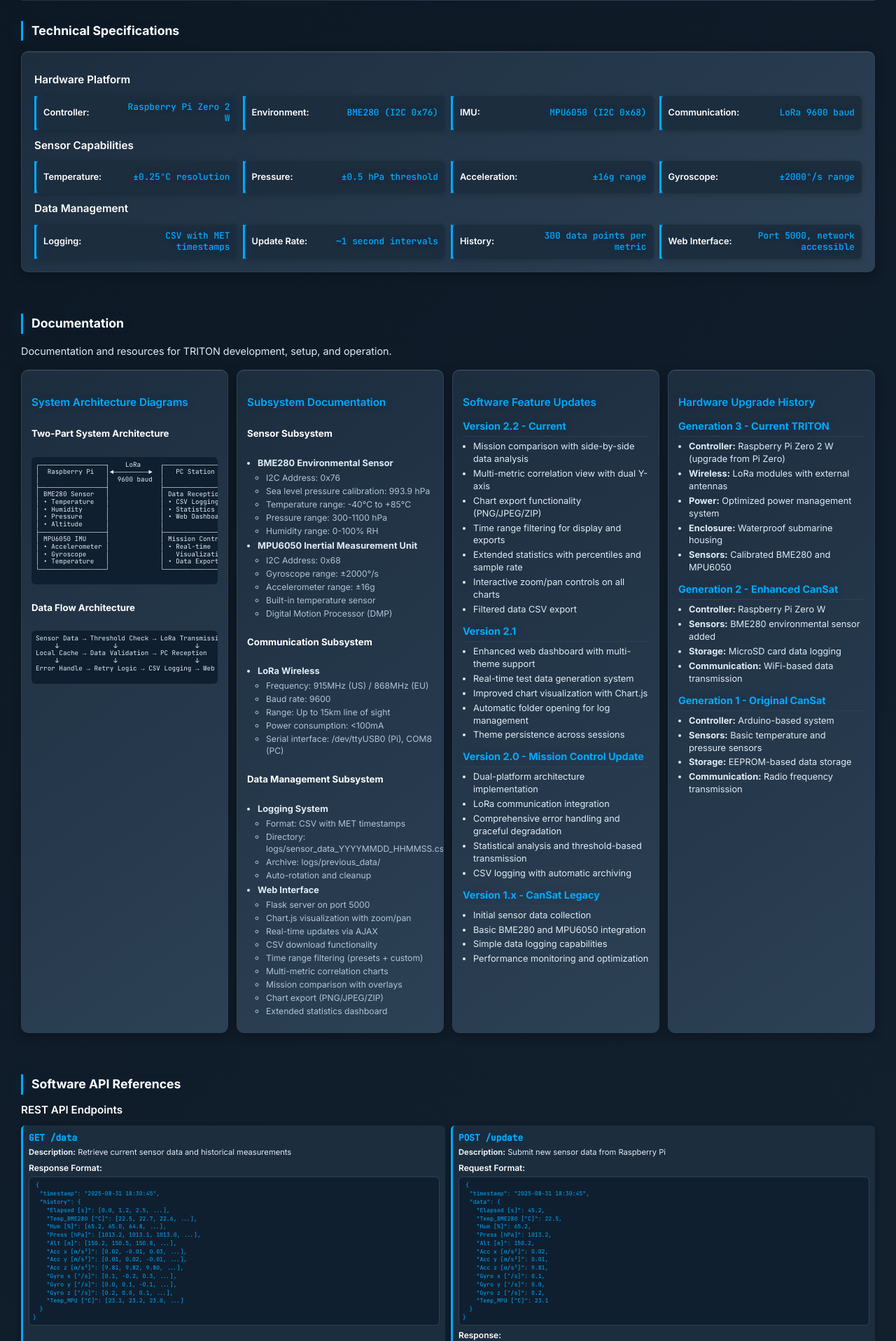
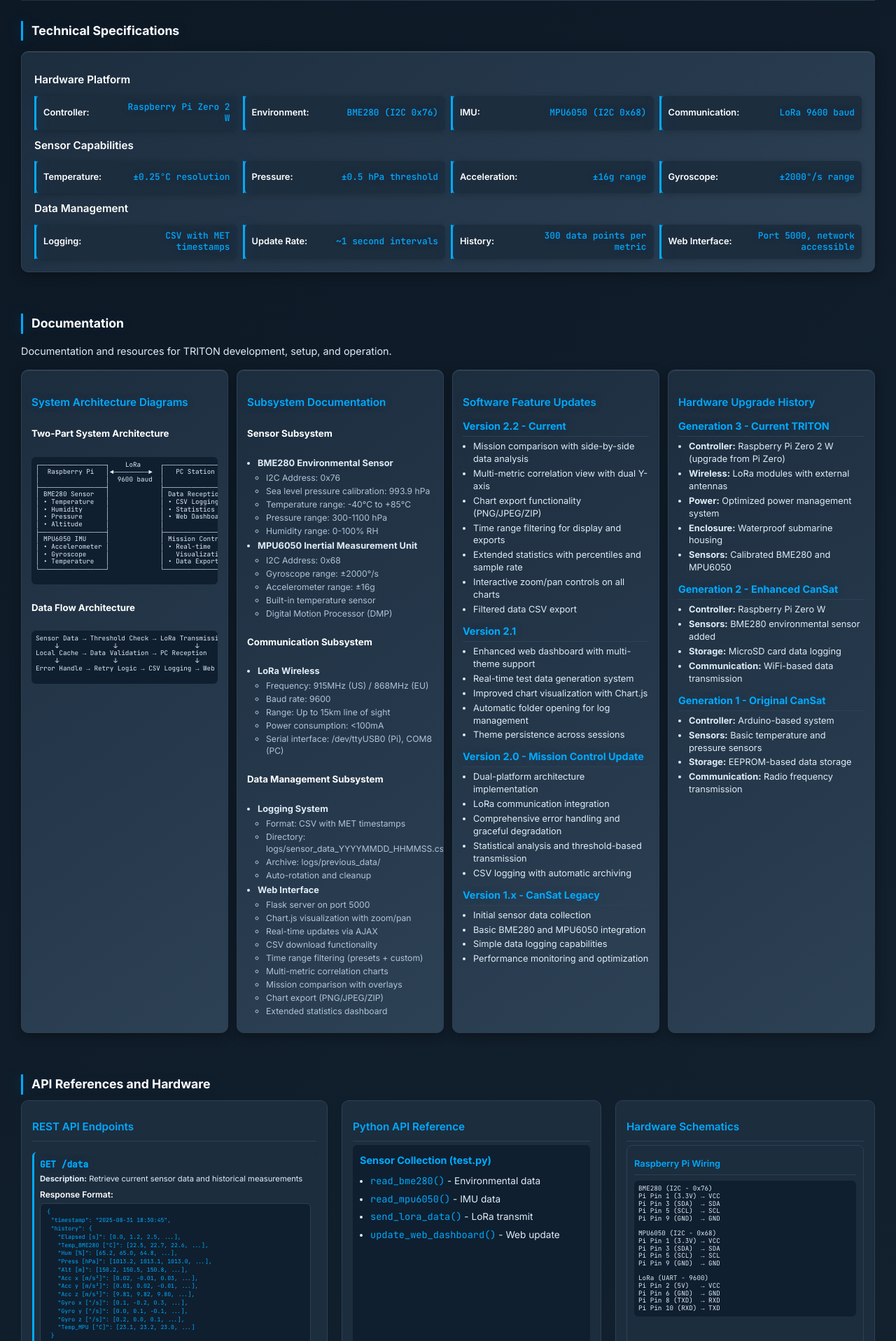
Before and after one commit to sebastianjulian/TRITON, a Flask app: page / in a window 1280 px wide. Shown: the part 1485-3401 px from the top of the page at 70% size. Run offline with Flask 3, Linux system fonts and the light colour scheme.

Commit message:
Rearrange API and Hardware sections into 3-column side-by-side layout
- Combine Software API References and Hardware Schematics into single section
- Display REST API Endpoints, Python API Reference, and Hardware Schematics in 3-column grid
- Use flexbox to expand content to fill full height of columns
- Hardware diagrams now in 2x2 grid within their column
- Python API cards expand vertically to match sibling columns

🤖 Generated with [Claude Code](https://claude.com/claude-code)

Co-Authored-By: Claude Opus 4.5 <noreply@anthropic.com>

```diff
--- a/src/templates/index.html
+++ b/src/templates/index.html
@@ -1103,9 +1103,9 @@
       }
     }
 
-    /* Compaction Dropdown */
+    /* Compaction Dropdown - DISABLED see Disabled_Features.md */
     .compaction-selector {
-      display: inline-block;
+      display: none !important; /* DISABLED - see Disabled_Features.md */
       background: var(--gradient-card);
       border: 1px solid var(--color-border);
       border-radius: 8px;
@@ -1199,18 +1199,89 @@
       font-weight: 600;
     }
 
-    /* API Endpoints in 3-column grid */
+    /* Combined API & Hardware Row - 3 columns side by side */
+    .api-hardware-row {
+      display: grid;
+      grid-template-columns: 1fr 1fr 1fr;
+      gap: 20px;
+      align-items: stretch;
+    }
+
+    .api-hardware-row > div {
+      background: var(--bg-card);
+      border-radius: 10px;
+      padding: 15px;
+      border: 1px solid var(--color-border);
+      display: flex;
+      flex-direction: column;
+    }
+
+    .api-hardware-row h3 {
+      color: var(--color-primary);
+      font-size: 1.1em;
+      margin: 0 0 12px 0;
+      padding-bottom: 8px;
+      border-bottom: 1px solid var(--color-border);
+      flex-shrink: 0;
+    }
+
+    /* API Endpoints in single column within its box */
     .api-endpoints {
-      display: grid;
-      grid-template-columns: repeat(3, 1fr);
+      display: flex;
+      flex-direction: column;
       gap: 8px;
-    }
-
+      flex: 1;
+      overflow-y: auto;
+    }
+
+    /* Python API list styling */
+    .python-api-list {
+      display: flex;
+      flex-direction: column;
+      gap: 15px;
+      flex: 1;
+      justify-content: space-between;
+    }
+
+    .python-api-list > div {
+      background: var(--bg-tertiary);
+      border-radius: 6px;
+      padding: 10px;
+      flex: 1;
+      display: flex;
+      flex-direction: column;
+    }
+
+    .python-api-list h4 {
+      color: var(--color-primary);
+      font-size: 0.9em;
+      margin: 0 0 8px 0;
+    }
+
+    .python-api-list ul {
+      margin: 0;
+      padding-left: 15px;
+      flex: 1;
+    }
+
+    .python-api-list li {
+      font-size: 0.85em;
+      margin-bottom: 4px;
+      color: var(--color-text-secondary);
+    }
+
+    .python-api-list code {
+      color: var(--color-primary);
+      font-family: 'JetBrains Mono', monospace;
+    }
+
+    /* Hardware diagrams in 2x2 grid within its box */
     .hardware-diagrams {
       display: grid;
-      grid-template-columns: repeat(4, 1fr);
-      gap: 12px;
-      align-items: start;
+      grid-template-columns: repeat(2, 1fr);
+      gap: 10px;
+      align-items: stretch;
+      flex: 1;
     }
 
     .hardware-diagrams > h3 {
@@ -1239,131 +1310,104 @@
       border-bottom: 1px solid var(--color-border);
     }
 
-    /* Ultra Compact Mode (Default) */
-    body.ultra-compact .api-endpoint {
+    /* Compact Mode (Default) */
+    body.compact .api-endpoint {
       padding: 8px;
       border-radius: 6px;
     }
 
-    body.ultra-compact .api-endpoint h4 {
+    body.compact .api-endpoint h4 {
       font-size: 0.8em;
       margin-bottom: 2px;
     }
 
-    body.ultra-compact .api-endpoint p {
+    body.compact .api-endpoint p {
       font-size: 0.7em;
       margin: 2px 0;
     }
 
-    body.ultra-compact .api-details {
+    body.compact .api-details {
       margin-top: 4px;
     }
 
-    body.ultra-compact .api-details h5 {
+    body.compact .api-details h5 {
       font-size: 0.75em;
       margin: 4px 0 2px 0;
     }
 
-    body.ultra-compact .api-details pre {
+    body.compact .api-details pre {
       padding: 5px;
       font-size: 0.6em;
       line-height: 1.2;
       margin: 3px 0;
     }
 
-    body.ultra-compact .api-details ul {
+    body.compact .api-details ul {
       margin: 3px 0;
       padding-left: 12px;
     }
 
-    body.ultra-compact .api-details li {
+    body.compact .api-details li {
       font-size: 0.7em;
       margin: 1px 0;
       line-height: 1.3;
     }
 
-    body.ultra-compact .python-api {
+    body.compact .python-api {
       gap: 5px;
     }
 
-    body.ultra-compact .python-api > div {
+    body.compact .python-api > div {
       padding: 5px;
     }
 
-    body.ultra-compact .python-api h4 {
+    body.compact .python-api h4 {
       font-size: 0.75em;
       margin: 0 0 3px 0;
       padding-bottom: 2px;
     }
 
-    body.ultra-compact .python-api ul {
+    body.compact .python-api ul {
       font-size: 0.65em;
       padding-left: 10px;
     }
 
-    body.ultra-compact .python-api li {
+    body.compact .python-api li {
       margin: 1px 0;
     }
 
-    body.ultra-compact .hardware-diagrams h3 {
+    body.compact .hardware-diagrams h3 {
       font-size: 0.9em;
       margin: 8px 0 5px 0;
       padding-bottom: 4px;
     }
 
-    body.ultra-compact .wiring-diagram h4,
-    body.ultra-compact .power-diagram h4,
-    body.ultra-compact .mechanical-diagram h4 {
+    body.compact .wiring-diagram h4,
+    body.compact .power-diagram h4,
+    body.compact .mechanical-diagram h4 {
       font-size: 0.8em;
       margin: 6px 0 4px 0;
     }
 
-    body.ultra-compact .ascii-diagram {
+    body.compact .ascii-diagram {
       margin: 4px 0;
     }
 
-    body.ultra-compact .ascii-diagram pre {
+    body.compact .ascii-diagram pre {
       padding: 6px;
       font-size: 0.58em;
       line-height: 1.15;
     }
 
-    body.ultra-compact h2 {
+    body.compact h2 {
       font-size: 1.1em;
       margin-bottom: 8px;
     }
 
-    body.ultra-compact h3 {
+    body.compact h3 {
       font-size: 0.95em;
       margin-top: 10px;
       margin-bottom: 5px;
-    }
-
-    /* Compact Mode */
-    body.compact .api-endpoint {
-      padding: 10px;
-    }
-
-    body.compact .api-endpoint h4 {
-      font-size: 0.85em;
-    }
-
-    body.compact .api-endpoint p {
-      font-size: 0.75em;
-    }
-
-    body.compact .api-details pre {
-      font-size: 0.65em;
-      padding: 6px;
-    }
-
-    body.compact .api-details li {
-      font-size: 0.75em;
-    }
-
-    body.compact .ascii-diagram pre {
-      font-size: 0.65em;
-      padding: 8px;
     }
 
     /* Normal Mode - single column layouts */
@@ -1418,12 +1462,11 @@
         <div class="compaction-selector">
           <div class="compaction-dropdown">
             <button class="compaction-dropdown-btn">
-              <span class="compaction-current">Ultra Compact</span>
+              <span class="compaction-current">Compact</span>
               <span class="compaction-dropdown-arrow">▼</span>
             </button>
             <div class="compaction-options">
-              <div class="compaction-button active" data-compaction="ultra-compact">Ultra Compact</div>
-              <div class="compaction-button" data-compaction="compact">Compact</div>
+              <div class="compaction-button active" data-compaction="compact">Compact</div>
               <div class="compaction-button" data-compaction="normal">Normal</div>
             </div>
           </div>
@@ -1850,9 +1893,10 @@ Error Handle → Retry Logic → CSV Logging → Web Dashboard
       </div>
     </section>
 
-    <section id="api">
-      <h2>Software API References</h2>
-      <div class="api-documentation">
+    <section id="api-hardware">
+      <h2>API References and Hardware</h2>
+      <div class="api-hardware-row">
+        <div class="rest-api-column">
           <h3>REST API Endpoints</h3>
           <div class="api-endpoints">
           <div class="api-endpoint">
@@ -1997,9 +2041,11 @@ Error Handle → Retry Logic → CSV Logging → Web Dashboard
             </div>
           </div>
           </div>
-
+        </div>
+
+        <div class="python-api-column">
           <h3>Python API Reference</h3>
-        <div class="python-api">
+          <div class="python-api-list">
             <div>
               <h4>Sensor Collection (test.py)</h4>
               <ul>
@@ -2029,10 +2075,9 @@ Error Handle → Retry Logic → CSV Logging → Web Dashboard
             </div>
           </div>
         </div>
-    </section>
-
-    <section id="hardware">
-      <h2>Hardware Schematics and Wiring Diagrams</h2>
+
+        <div class="hardware-column">
+          <h3>Hardware Schematics</h3>
           <div class="hardware-diagrams">
         <div class="wiring-diagram" id="rpi-wiring">
           <h4>Raspberry Pi Wiring</h4>
@@ -2101,6 +2146,8 @@ O-ring seals
 Depth: 10m (1 ATM)</pre></div>
           </div>
           </div>
+        </div>
+      </div>
     </section>
 
     <section id="usage">
@@ -2357,7 +2404,7 @@ Depth: 10m (1 ATM)</pre></div>
     // Compaction Management System
     class CompactionManager {
       constructor() {
-        this.currentCompaction = localStorage.getItem('triton-compaction') || 'ultra-compact';
+        this.currentCompaction = localStorage.getItem('triton-compaction') || 'compact';
         this.dropdown = null;
         this.dropdownBtn = null;
         this.currentSpan = null;
@@ -2376,7 +2423,7 @@ Depth: 10m (1 ATM)</pre></div>
 
       applyCompaction(level) {
         // Remove all compaction classes
-        document.body.classList.remove('ultra-compact', 'compact', 'normal');
+        document.body.classList.remove('compact', 'normal');
         // Add the selected one
         document.body.classList.add(level);
         this.currentCompaction = level;
@@ -2385,7 +2432,6 @@ Depth: 10m (1 ATM)</pre></div>
         // Update dropdown button text
         if (this.currentSpan) {
           const levelNames = {
-            'ultra-compact': 'Ultra Compact',
             'compact': 'Compact',
             'normal': 'Normal'
           };
```
Lines whose indentation alone changed are shown as unchanged.
